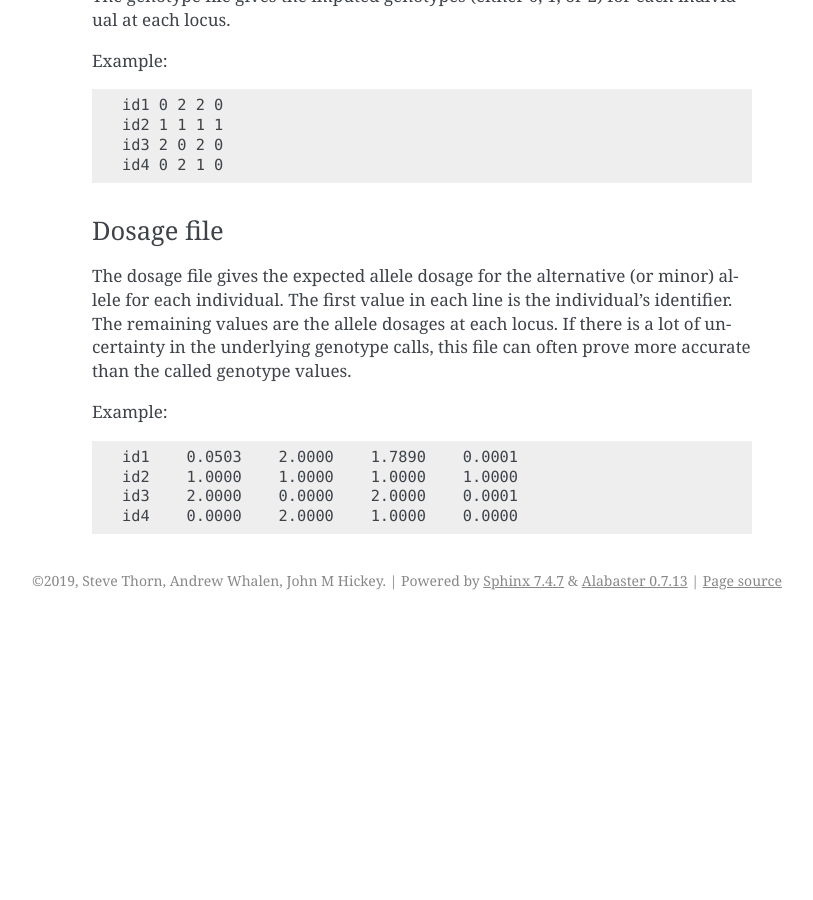
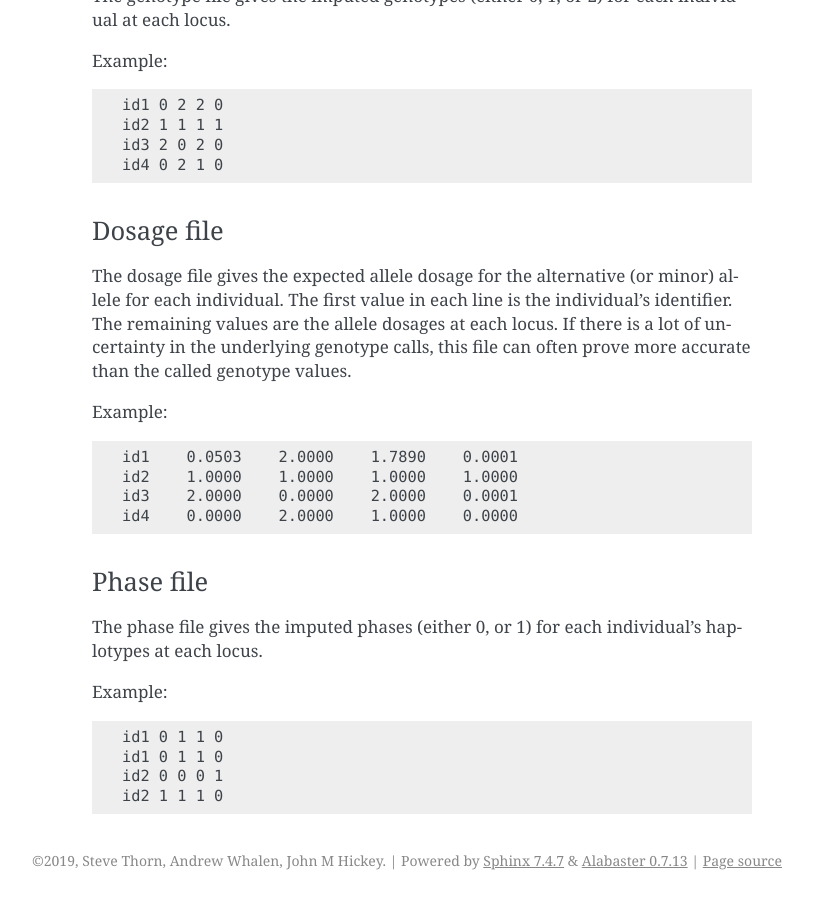
Before and after one commit to AlphaGenes/AlphaPlantImpute2, a Sphinx documentation site: the page built from docs/source/index.rst, in a window 1280 px wide and 900 px high, scrolled down 4127 px. Shown: the whole window, without its empty margins (328-1141 px from the left). Built offline with Sphinx 7.4.7, drawn with Linux system fonts in a browser that asks for light colours; before the commit the page ends 4747 px from its top, so only the background shows below that.

Commit message:
Add phase file description to manual

```diff
--- a/docs/source/index.rst
+++ b/docs/source/index.rst
@@ -168,5 +168,17 @@ Example: ::
   id3    2.0000    0.0000    2.0000    0.0001
   id4    0.0000    2.0000    1.0000    0.0000
 
+Phase file
+---------------
+
+The phase file gives the imputed phases (either 0, or 1) for each individual's haplotypes at each locus.
+
+Example: ::
+
+  id1 0 1 1 0
+  id1 0 1 1 0
+  id2 0 0 0 1
+  id2 1 1 1 0
+
 
 .. |program| replace:: AlphaPlantImpute2
```
